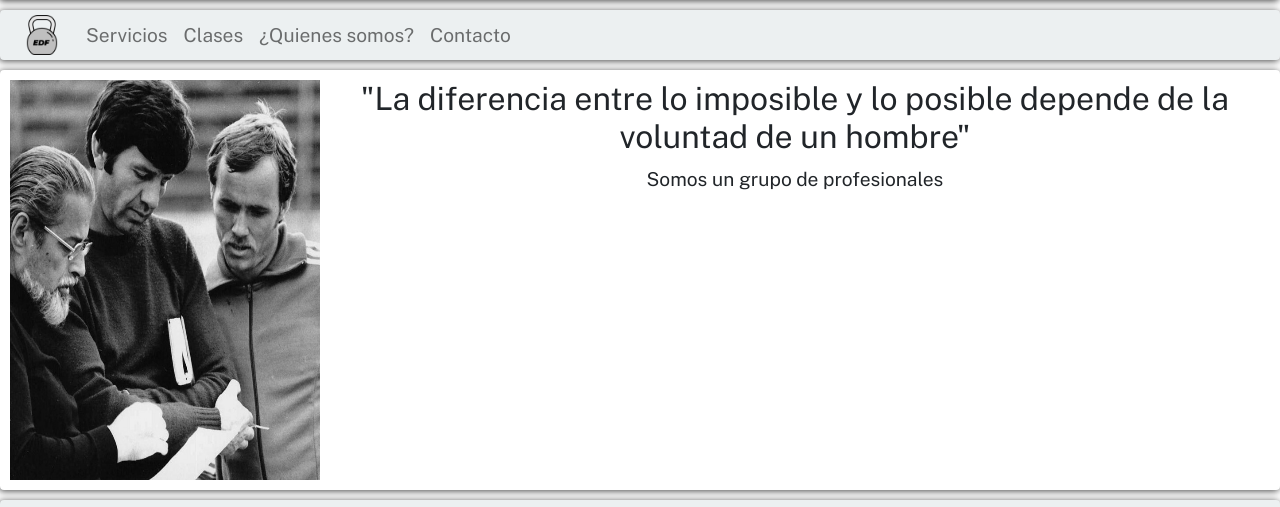
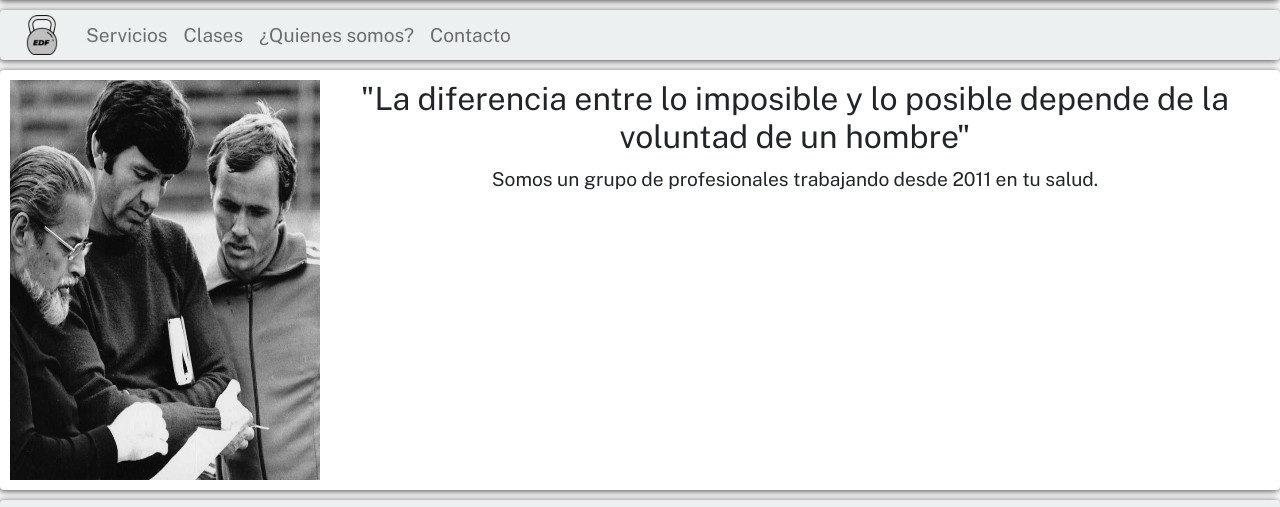
Before and after one commit to IvanBenitezlavigna/Pre-entrega-3, a plain HTML site: page section/quienes.html in a window 1280 px wide. Shown: the part 300-807 px from the top of the page. Drawn offline with nearby package versions, Linux system fonts and the light colour scheme.

Commit message:
modificación texto en quienes somos

```diff
--- a/section/quienes.html
+++ b/section/quienes.html
@@ -39,7 +39,7 @@
           <h2>"La diferencia entre lo imposible y lo posible depende de la voluntad de un hombre"
           </h2>
           <p>
-            Somos un grupo de profesionales
+            Somos un grupo de profesionales trabajando desde 2011 en tu salud.
           </p>
         </div>
     </main>
```
